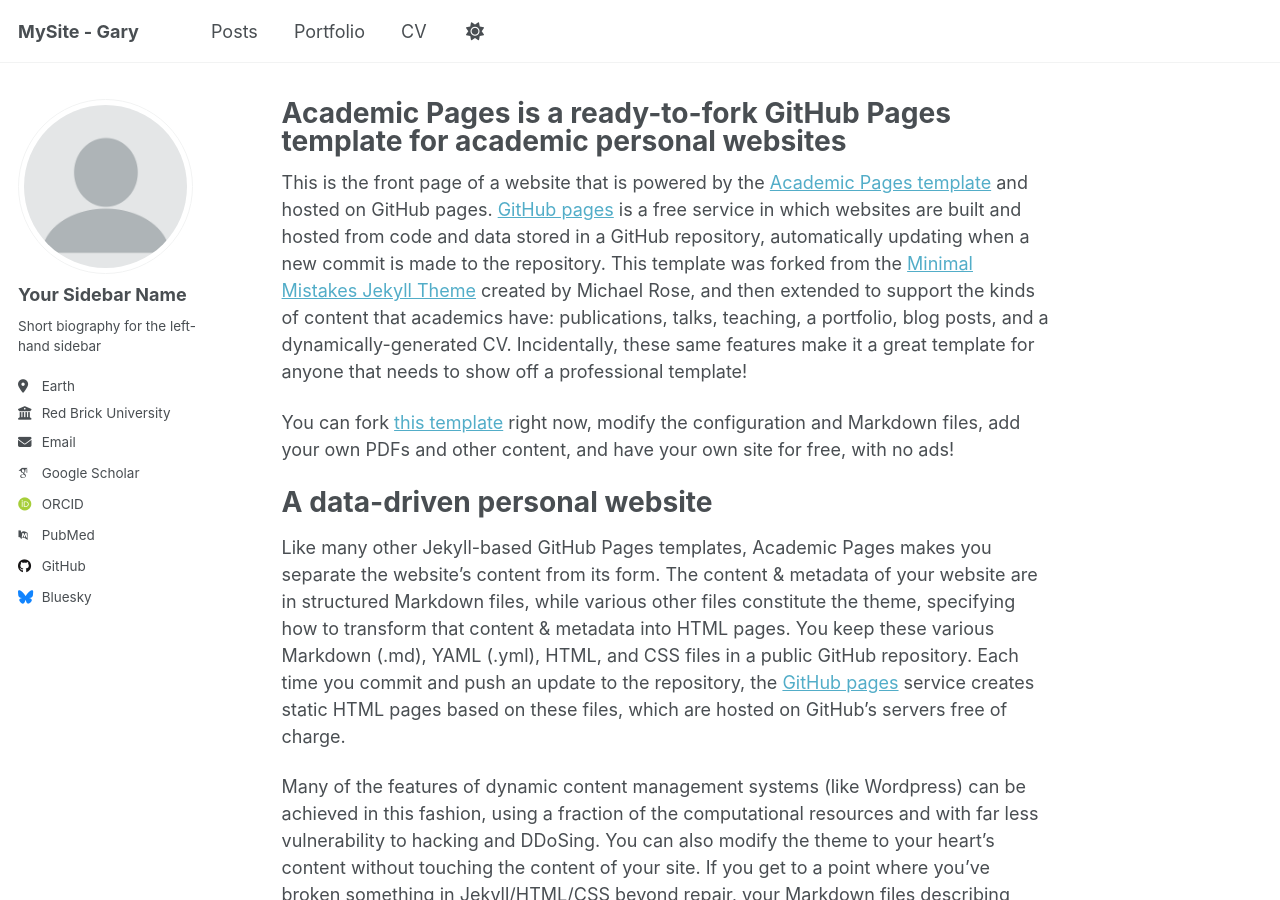
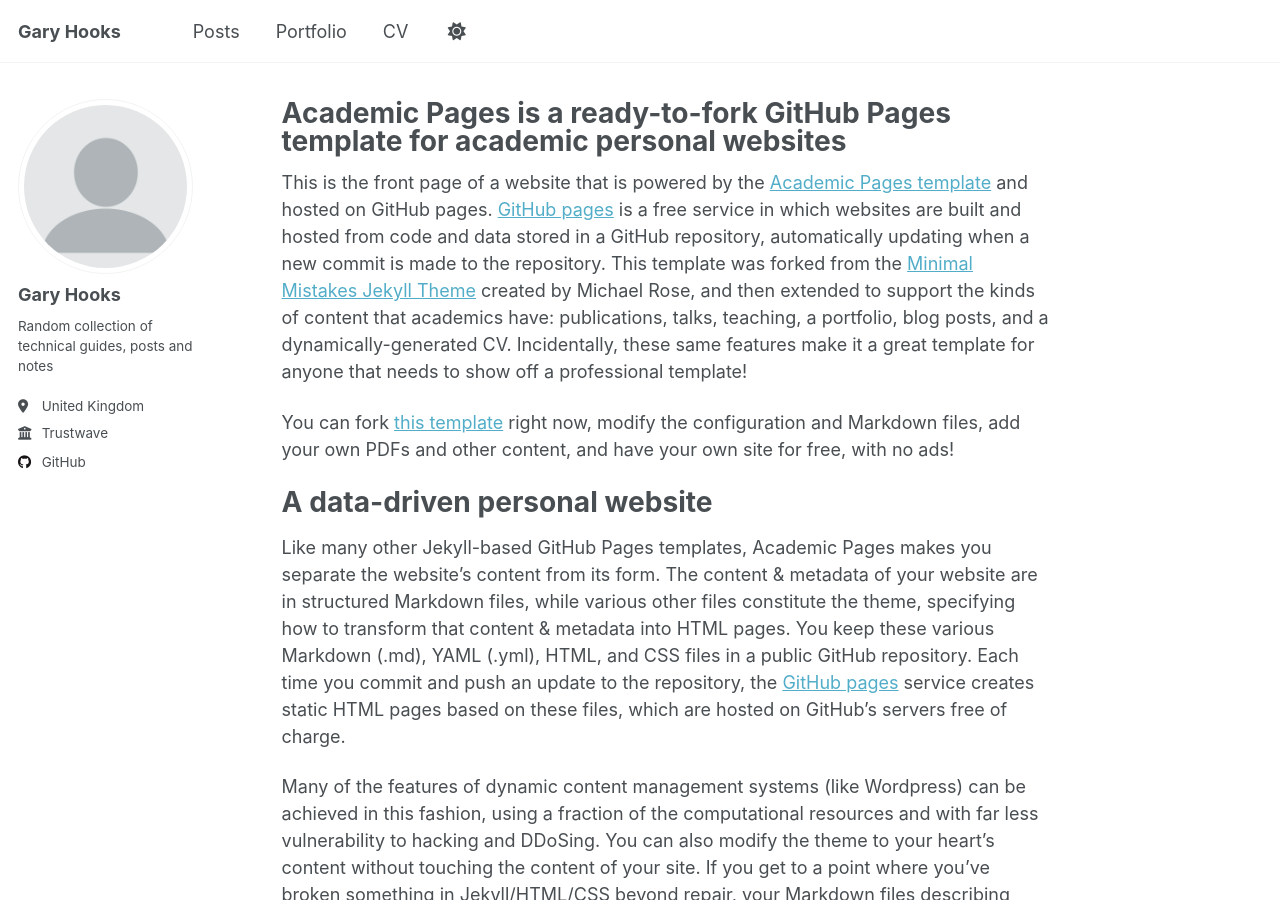
Before and after one commit to garyhooks/garyhooks.github.io, a Jekyll site: the page built from _pages/about.md, in a window 1280 px wide and 900 px high. Built offline with Jekyll 4.4.1, drawn with Linux system fonts in a browser that asks for light colours; some web fonts are replaced; a script that is not in the unit is left out.

Commit message:
Update _config.yml

```diff
--- a/_config.yml
+++ b/_config.yml
@@ -9,7 +9,7 @@
 # Basic Site Settings
 locale                   : "en-GB"
 site_theme               : "default" # Currently available options are "default", "air"
-title                    : "MySite - Gary"
+title                    : "Gary Hooks"
 title_separator          : "-"
 name                     : &name "Gary Hooks"
 description              : &description "Personal Projects and stuff"   # Update this with a general description of your site, this is the default if not overridden by a page
@@ -24,23 +24,23 @@ repository               : "garyhooks/garyhooks.github.io"
 author:
   # Biographic information
   avatar           : "profile.png"
-  name             : "Your Sidebar Name"
+  name             : "Gary Hooks"
   pronouns         : # example: "she/her"
-  bio              : "Short biography for the left-hand sidebar"
-  location         : "Earth"
-  employer         : "Red Brick University"
+  bio              : "Random collection of technical guides, posts and notes"
+  location         : "United Kingdom"
+  employer         : "Trustwave"
   uri              : # URL
-  email            : "none@example.org"
+  #email            : "none@example.org"
 
   # Academic websites
   academia         : # URL
   arxiv            : # URL - Update with the correct link to your profile
-  googlescholar    : "https://scholar.google.com/citations?user=PS_CX0AAAAAJ"
+  #googlescholar    : "https://scholar.google.com/citations?user=PS_CX0AAAAAJ"
   inspire-hep      : # URL
   impactstory      : # URL
-  orcid            : "https://orcid.org/yourorcidurl"
+  #orcid            : "https://orcid.org/yourorcidurl"
   semantic         : # URL
-  pubmed           : "https://www.ncbi.nlm.nih.gov/pubmed/?term=john+snow"
+  #pubmed           : "https://www.ncbi.nlm.nih.gov/pubmed/?term=john+snow"
   researchgate     : # URL
   scopus           : # URL
 
@@ -48,13 +48,13 @@ author:
   bitbucket        : # Username - Update with your username on the site
   codepen          : # Username
   dribbble         : # Username
-  github           : "academicpages"
+  github           : "github.com/garyhooks"
   kaggle           : # Username
   stackoverflow    : # User number or user number and name (i.e., use "1" or "1/jeff-atwood")
 
   # Social media
   artstation       : # Username
-  bluesky          : "bsky.app" # Replace this with you Bluesky username
+  #bluesky          : "bsky.app" # Replace this with you Bluesky username
   facebook         : # Username
   flickr           : # Username
   foursquare       : # Username
```
